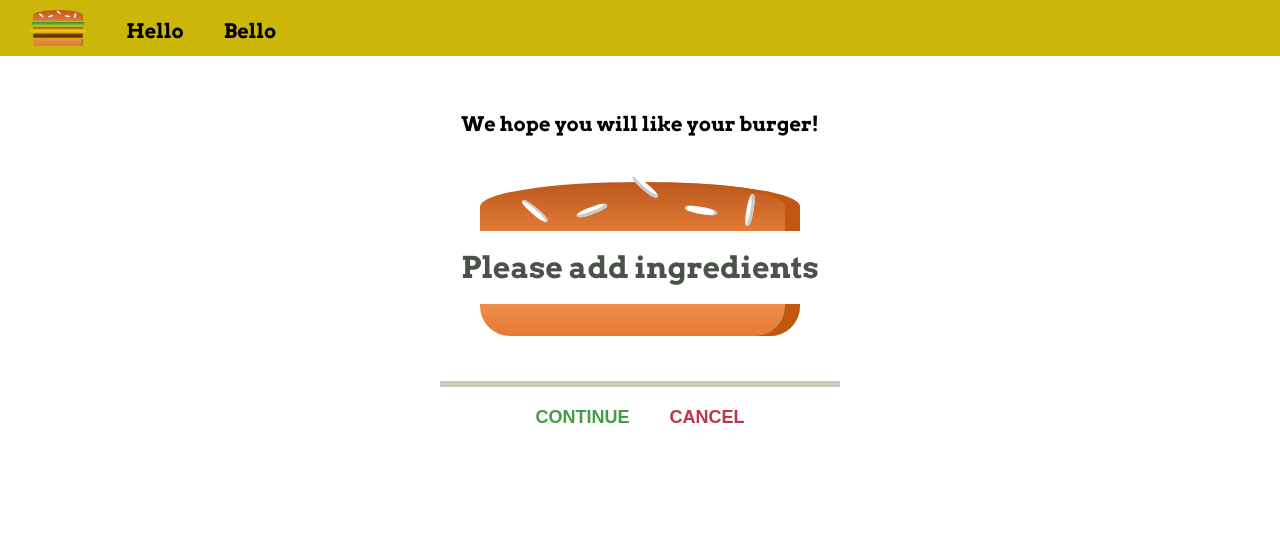
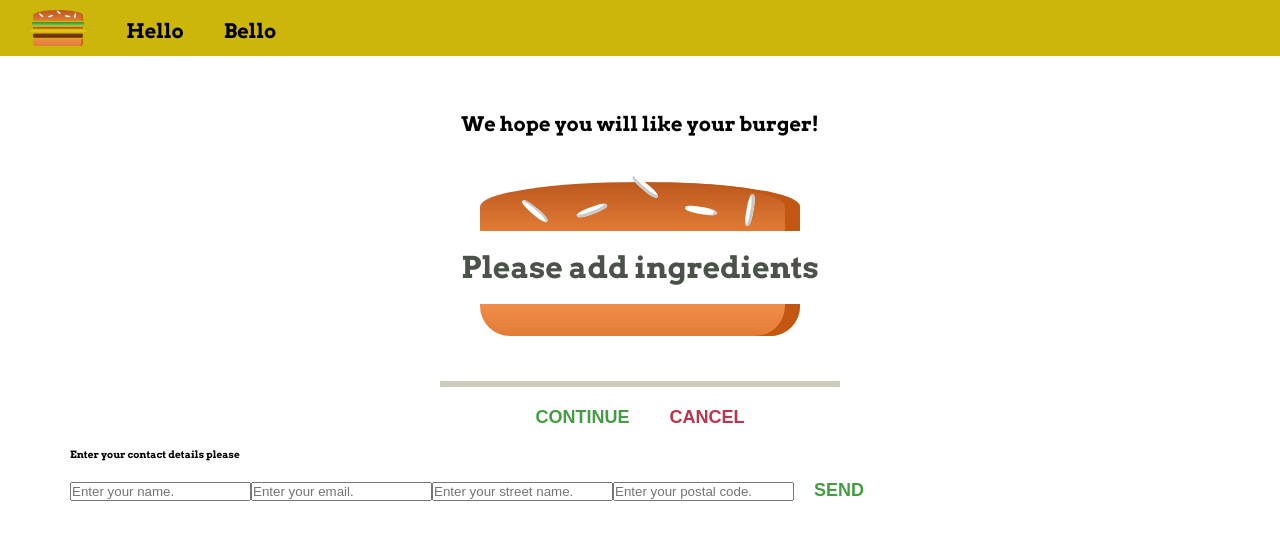
Before and after one commit to pldvd/burger-builder, a React (Create React App) app: page /checkout in a window 1280 px wide. Both pictures are taken after a click on the button "CONTINUE". Shown: the top 540 px of the page. Built offline with nearby package versions, Linux system fonts and the light colour scheme.

Commit message:
add checkout form component and routing from checkout

```diff
--- a/src/containers/Checkout/Checkout.tsx
+++ b/src/containers/Checkout/Checkout.tsx
@@ -1,5 +1,7 @@
 import React, { Component } from 'react';
+import {Route} from 'react-router-dom';
 import CheckoutSummary from '../../components/Order/CheckoutSummary/CheckoutSummary';
+import CheckoutForm from './CheckoutForm/CheckoutForm';
 import { RouteComponentProps } from 'react-router-dom';
 import { ingredientType } from '../../components/Burger/Burger';
 
@@ -26,6 +28,7 @@ class Checkout extends Component<RouteComponentProps> {
     return (
       <div>
         <CheckoutSummary ingredients={myIngreds} cancel={this.cancelOrder} continue={this.continueOrder} />
+        <Route path={this.props.match.url + '/checkout-form'} component={CheckoutForm}/>
       </div>
     )
   }
--- /dev/null
+++ b/src/containers/Checkout/CheckoutForm/CheckoutForm.tsx
@@ -0,0 +1,42 @@
+import React, { Component, Fragment } from 'react';
+import Button from '../../../components/UI/Button/Button';
+
+interface CheckoutFormInterface {
+  name: string,
+  email: string,
+  address: {
+    street: string,
+    postalCode: string,
+  }
+
+}
+
+class CheckoutForm extends Component<{}, CheckoutFormInterface> {
+
+  state = {
+    name: '',
+    email: '',
+    address: {
+      street: '',
+      postalCode: '',
+    }
+  }
+
+  render() {
+    return (
+      <Fragment>
+        <h4>Enter your contact details please</h4>
+        <form>
+          <input type="text" name="name" placeholder="Enter your name."/>
+          <input type="email" name="email" placeholder="Enter your email."/>
+          <input type="text" name="street" placeholder="Enter your street name."/>
+          <input type="text" name="postal" placeholder="Enter your postal code."/>
+          <Button color="green" clicked={() => console.log('hello')}>Send</Button>
+        </form>
+      </Fragment>
+    )
+  }
+
+}
+
+export default CheckoutForm;
```
